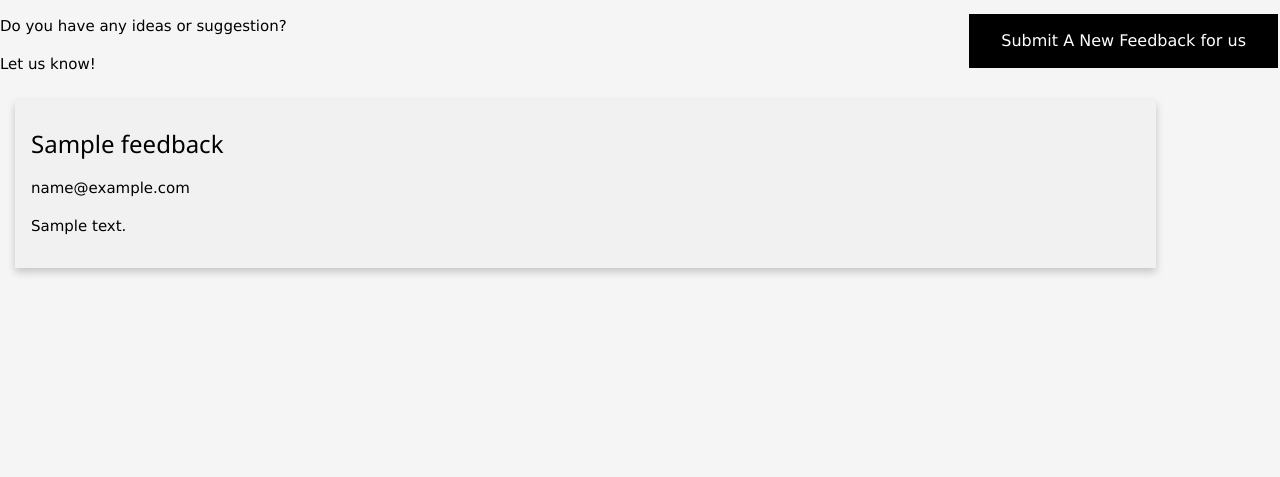
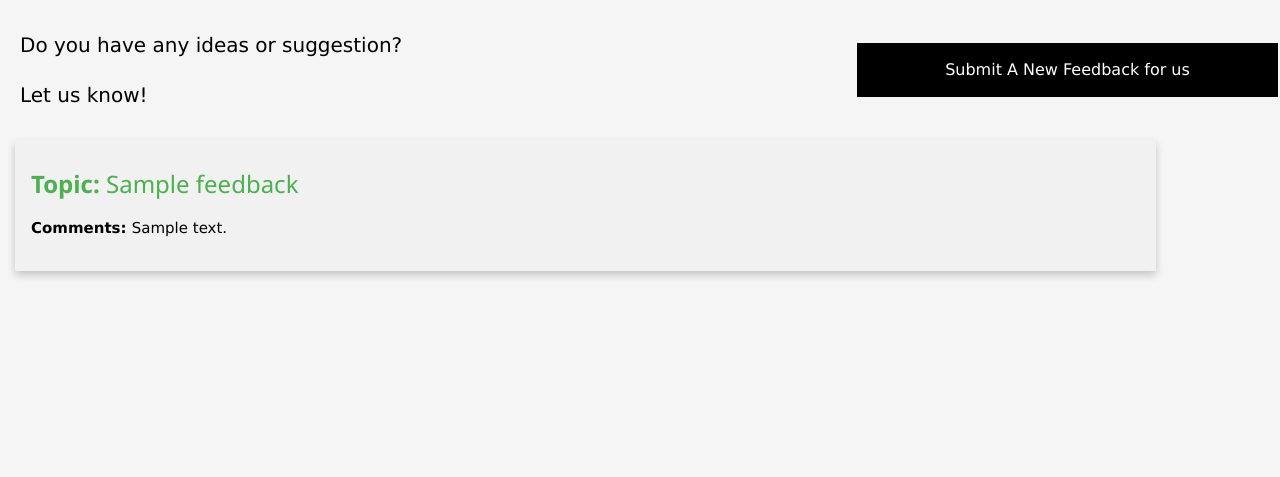
Before and after one commit to ylii0487/recyclehousehold.tp9, a Flask app: page /Feedback in a window 1280 px wide. Shown: the part 109-586 px from the top of the page. Run offline with Flask 2, Linux system fonts and the light colour scheme; tables that the repository leaves empty or names only in its code hold one stand-in row (values such as "Sample post"); parts of the project's set-up code (start-up, migrations or seed data) failed here and were passed over.

Commit message:
update event and feedback pages

```diff
--- a/OnboardingProject/database.py
+++ b/OnboardingProject/database.py
@@ -33,31 +33,34 @@
 
     def tables_setup(self):
 
-        sql = """CREATE TABLE IF NOT EXISTS Events(
-                    event_id INT PRIMARY KEY IDENTITY(1,1),
+        sql_cmd1 = """CREATE TABLE IF NOT EXISTS Events(
+                    event_id INT NOT NULL PRIMARY KEY AUTO_INCREMENT,
                     event_topic varchar(100) NOT NULL,
                     event_time DATETIME NOT NULL,
                     event_place varchar(100) NOT NULL,
                     contact_details varchar(100) NOT NULL,
                     event_content varchar(500) NOT NULL
-                  );
-                  CREATE TABLE IF NOT EXISTS Feedbacks(
-                    feedback_id INT PRIMARY KEY IDENTITY(1,1),
+                  )"""
+
+        sql_cmd2 = """ CREATE TABLE IF NOT EXISTS Feedbacks(
+                    feedback_id INT NOT NULL PRIMARY KEY AUTO_INCREMENT,
                     feedback_name varchar(100) NOT NULL,
                     feedback_email varchar(100) NOT NULL,
                     feedback_subject varchar(100) NOT NULL,
                     feedback_comment varchar(100) NOT NULL
 
-                );"""
+                )"""
+        self.cursor.execute(sql_cmd1)
+        self.cursor.execute(sql_cmd2)
 
-        self.cursor.execute(sql, multi=True)
         self.commit()
+
         # self.add_event('Happy Recycling Day', '2023-03-21 15:00:00', 'Melbourne center', 'ylii0487@student.monash.edu', 'Learn learn learn!!')
 
     def add_event(self, event_topic, event_time, event_place, contact_details, event_content):
 
 
-        sql_cmd = """INSERT INTO Events
+        sql_cmd = """INSERT INTO Events(event_topic, event_time, event_place, contact_details, event_content)
                         VALUES('{event_topic}', '{event_time}','{event_place}', '{contact_details}', '{event_content}')
                         """.format(event_topic=event_topic, event_time=event_time, event_place=event_place, contact_details=contact_details, event_content=event_content)
         self.cursor.execute(sql_cmd)
@@ -82,7 +85,7 @@
 
 
     def add_feedback(self, feedback_name, feedback_email, feedback_subject, feedback_comment):
-        sql_cmd = """INSERT INTO Feedbacks
+        sql_cmd = """INSERT INTO Feedbacks(feedback_name, feedback_email, feedback_subject, feedback_comment)
                     VALUES('{feedback_name}', '{feedback_email}','{feedback_subject}', '{feedback_comment}')
                     """.format(feedback_name=feedback_name, feedback_email=feedback_email, feedback_subject=feedback_subject, feedback_comment=feedback_comment)
         self.cursor.execute(sql_cmd)
--- a/OnboardingProject/model.py
+++ b/OnboardingProject/model.py
@@ -1,7 +1,6 @@
-import datetime
-
 import view
 import database
+import datetime
 
 page_view = view.View()
 database = database.MySQLDatabase()
--- a/OnboardingProject/static/css/home.css
+++ b/OnboardingProject/static/css/home.css
@@ -83,3 +83,19 @@
 }
 
 @media only screen and (max-width: 600px) {.classification_contents {margin-left: 0}}
+
+.container{
+    display: grid;
+    align-items: center;
+    grid-template-columns: 2fr 1fr;
+    column-gap: 5px;
+}
+
+img{
+    max-width: 100%;
+    max-height: 100%;
+}
+.text{
+    font-size: 20px;
+    padding-left: 20px;
+}
--- a/OnboardingProject/templates/Feedback.html
+++ b/OnboardingProject/templates/Feedback.html
@@ -2,19 +2,24 @@
 
 <header class="w3-display-container w3-content w3-wide w3-center" style="max-width:1500px;" id="home">
         <h1 class="w3-xxlarge w3-text-white"><span class="w3-hide-small w3-text-light-green">Feedbacks</span></h1>
-    </header>
-<a class="button" href="/SubmitFeedback">Submit A New Feedback for us</a>
-<p>Do you have any ideas or suggestion?</p>
-<p>Let us know!</p>
+</header>
+<div class="container">
+
+    <div class="text">
+        <p>Do you have any ideas or suggestion?</p>
+        <p>Let us know!</p>
+    </div>
+    <a class="button" href="/SubmitFeedback">Submit A New Feedback for us</a>
+</div>
+
 
 
 <div class="row">
   {% for feedback in feedbacks %}
         <div class="column">
             <div class="card">
-                <h3>{{ feedback[0] }}</h3>
-                <p>{{ feedback[1] }}</p>
-                <p>{{ feedback[3] }}</p>
+                <h3 class="w3-text-green"><b>Topic: </b>{{ feedback[3] }}</h3>
+                <p><b>Comments: </b>{{ feedback[4] }}</p>
             </div>
         </div>
     {% endfor %}
--- a/OnboardingProject/templates/header.html
+++ b/OnboardingProject/templates/header.html
@@ -5,6 +5,7 @@
     <meta name="viewport" content="width=device-width, initial-scale=1">
     <link href="/static/css/home.css" rel="stylesheet" type="text/css" />
     <link rel="stylesheet" href="https://www.w3schools.com/w3css/4/w3.css">
+
     <title>Recycling Work</title>
 
 </head>
```
Also changed, not shown: OnboardingProject/templates/Event.html (+7 -28 lines), OnboardingProject/templates/HomePage.html (+20 -9 lines).
